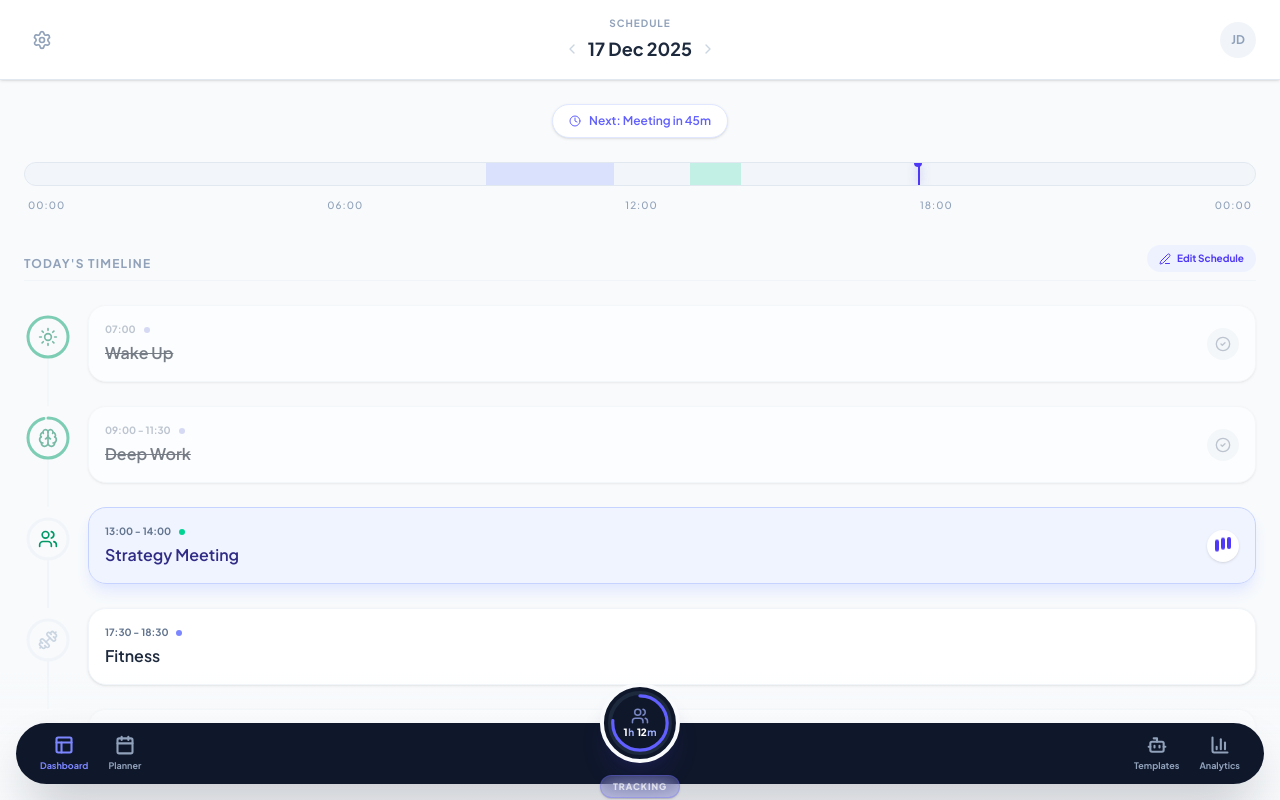
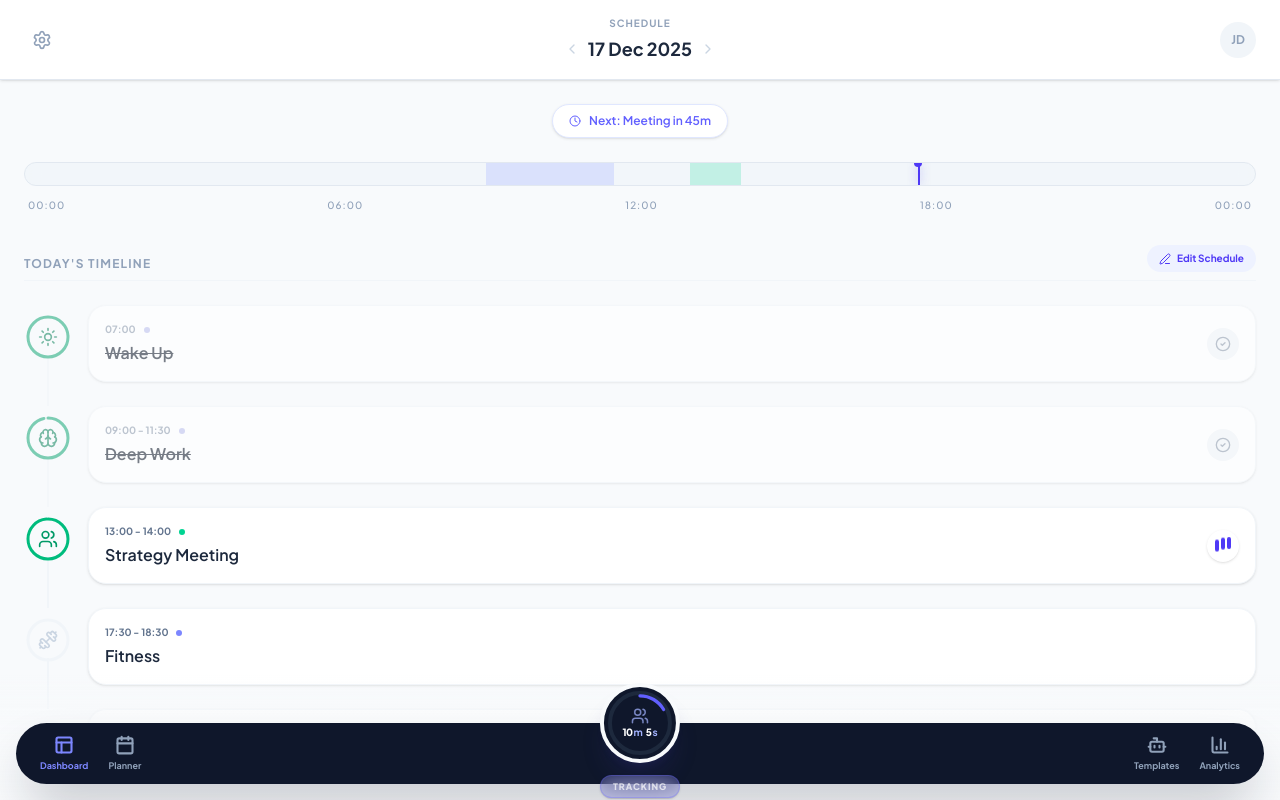
Before and after one commit to kysing02/integrity-app, a Next.js app: page / in a window 1280 px wide. Built offline with nearby package versions, Linux system fonts and the light colour scheme.

Commit message:
Stage: Simple Timer

```diff
--- a/src/app/page.tsx
+++ b/src/app/page.tsx
@@ -1,6 +1,6 @@
 "use client";
 
-import { useState } from 'react';
+import { useState, useEffect } from 'react';
 import TimelineRibbon from '@/components/dashboard/TimelineRibbon';
 import TaskRow from '@/components/dashboard/TaskRow';
 import FlexBucket from '@/components/dashboard/FlexBucket';
@@ -19,21 +19,40 @@ interface TaskItem {
   category: 'EFFICIENCY' | 'CONSISTENCY';
   icon: any;
   isDaily?: boolean;
+  elapsedSeconds: number; // NEW: Track real time
 }
+
+// --- Helper: Parse Time Strings to Seconds ---
+const parseDurationToSeconds = (timeStr: string): number => {
+  // Case 1: "09:00 - 11:30" (Schedule Range)
+  if (timeStr.includes(' - ')) {
+    const [start, end] = timeStr.split(' - ');
+    const [sH, sM] = start.split(':').map(Number);
+    const [eH, eM] = end.split(':').map(Number);
+    return ((eH * 60 + eM) - (sH * 60 + sM)) * 60;
+  }
+  // Case 2: "1h 30m" or "45m" (Daily Duration)
+  let total = 0;
+  const hours = timeStr.match(/(\d+)h/);
+  const minutes = timeStr.match(/(\d+)m/);
+  if (hours) total += parseInt(hours[1]) * 3600;
+  if (minutes) total += parseInt(minutes[1]) * 60;
+  return total > 0 ? total : 0; // Return 0 for single points like "07:00"
+};
 
 // --- Initial Data ---
 const INITIAL_SCHEDULE: TaskItem[] = [
-  { id: 's1', title: "Wake Up", timeRange: "07:00", score: 100, status: "completed", category: "CONSISTENCY", icon: Sun },
-  { id: 's2', title: "Deep Work", timeRange: "09:00 - 11:30", score: 96, status: "completed", category: "CONSISTENCY", icon: Brain },
-  { id: 's3', title: "Strategy Meeting", timeRange: "13:00 - 14:00", score: 98, status: "in_progress", category: "EFFICIENCY", icon: Users },
-  { id: 's4', title: "Fitness", timeRange: "17:30 - 18:30", score: 0, status: "pending", category: "CONSISTENCY", icon: Dumbbell },
-  { id: 's5', title: "Sleep", timeRange: "23:00", score: 0, status: "pending", category: "CONSISTENCY", icon: Moon }
+  { id: 's1', title: "Wake Up", timeRange: "07:00", score: 100, status: "completed", category: "CONSISTENCY", icon: Sun, elapsedSeconds: 0 },
+  { id: 's2', title: "Deep Work", timeRange: "09:00 - 11:30", score: 96, status: "completed", category: "CONSISTENCY", icon: Brain, elapsedSeconds: 9000 }, // Example: Completed full time
+  { id: 's3', title: "Strategy Meeting", timeRange: "13:00 - 14:00", score: 98, status: "in_progress", category: "EFFICIENCY", icon: Users, elapsedSeconds: 600 }, // 10 mins in
+  { id: 's4', title: "Fitness", timeRange: "17:30 - 18:30", score: 0, status: "pending", category: "CONSISTENCY", icon: Dumbbell, elapsedSeconds: 0 },
+  { id: 's5', title: "Sleep", timeRange: "23:00", score: 0, status: "pending", category: "CONSISTENCY", icon: Moon, elapsedSeconds: 0 }
 ];
 
 const INITIAL_DAILY: TaskItem[] = [
-  { id: 'd1', title: "Study", timeRange: "1h 30m", score: 0, status: 'pending', category: 'CONSISTENCY', icon: Pencil, isDaily: true },
-  { id: 'd2', title: "Read", timeRange: "45m", score: 0, status: 'pending', category: 'CONSISTENCY', icon: BookOpen, isDaily: true },
-  { id: 'd3', title: "Tidy Room", timeRange: "30m", score: 0, status: 'pending', category: 'EFFICIENCY', icon: Brush, isDaily: true },
+  { id: 'd1', title: "Study", timeRange: "1h 30m", score: 45, status: 'pending', category: 'CONSISTENCY', icon: Pencil, isDaily: true, elapsedSeconds: 2700 }, // 45 mins done
+  { id: 'd2', title: "Read", timeRange: "45m", score: 20, status: 'pending', category: 'CONSISTENCY', icon: BookOpen, isDaily: true, elapsedSeconds: 540 }, // 9 mins done
+  { id: 'd3', title: "Tidy Room", timeRange: "30m", score: 0, status: 'pending', category: 'EFFICIENCY', icon: Brush, isDaily: true, elapsedSeconds: 0 },
 ];
 
 export default function Dashboard() {
@@ -54,6 +73,33 @@ export default function Dashboard() {
   // MOCK TIMER DATA (We will make this real in the next step)
   const hours = 1;
   const minutes = 12;
+
+  // --- TIMER ENGINE ---
+  useEffect(() => {
+    let interval: NodeJS.Timeout;
+
+    if (activeTask) {
+      interval = setInterval(() => {
+        const isDaily = activeTask.isDaily;
+
+        // Function to update the specific list
+        const updateList = (list: TaskItem[]) => list.map(t => {
+          if (t.id === activeTask.id) {
+            return { ...t, elapsedSeconds: t.elapsedSeconds + 1 };
+          }
+          return t;
+        });
+
+        if (isDaily) {
+          setDailyActions(prev => updateList(prev));
+        } else {
+          setScheduleTasks(prev => updateList(prev));
+        }
+      }, 1000);
+    }
+
+    return () => clearInterval(interval);
+  }, [activeTask]); // Re-run when active task changes
 
   // --- Handlers ---
 
@@ -81,8 +127,8 @@ export default function Dashboard() {
 
   const handleBuildSchedule = () => {
     setScheduleTasks([
-      { id: 's1', title: "Wake Up", timeRange: "07:00", score: 0, status: "pending", category: "CONSISTENCY", icon: Sun },
-      { id: 's99', title: "Sleep", timeRange: "23:00", score: 0, status: "pending", category: "CONSISTENCY", icon: Moon }
+      { id: 's1', title: "Wake Up", timeRange: "07:00", score: 0, status: "pending", category: "CONSISTENCY", icon: Sun, elapsedSeconds: 0 },
+      { id: 's99', title: "Sleep", timeRange: "23:00", score: 0, status: "pending", category: "CONSISTENCY", icon: Moon, elapsedSeconds: 0 }
     ]);
     setHasSchedule(true);
     setIsEditing(true);
@@ -102,7 +148,8 @@ export default function Dashboard() {
       score: 0,
       status: 'pending',
       category: 'CONSISTENCY',
-      icon: Brain
+      icon: Brain,
+      elapsedSeconds: 0 // Init
     };
     const newTasks = [...scheduleTasks];
     newTasks.splice(index + 1, 0, newTask);
@@ -119,8 +166,9 @@ export default function Dashboard() {
       score: 0,
       status: 'pending',
       category: 'EFFICIENCY',
-      icon: Sparkles, // Template Icon
-      isDaily: true
+      icon: Sparkles,
+      isDaily: true,
+      elapsedSeconds: 0 // Init
     };
     setDailyActions([...dailyActions, newAction]);
   };
@@ -158,6 +206,18 @@ export default function Dashboard() {
   };
 
   const pillState = getPillState();
+
+  // --- ORB DATA CALCULATION ---
+  const activeTotalSeconds = activeTask ? parseDurationToSeconds(activeTask.timeRange) : 0;
+  const activeElapsed = activeTask ? activeTask.elapsedSeconds : 0;
+
+  // Calculate Hours, Minutes, Seconds for Orb Display
+  const orbHours = Math.floor(activeElapsed / 3600);
+  const orbMinutes = Math.floor((activeElapsed % 3600) / 60);
+  const orbSeconds = activeElapsed % 60; // NEW: Calculate seconds
+
+  // Calculate Progress Percentage for Orb Ring
+  const orbProgress = activeTotalSeconds > 0 ? (activeElapsed / activeTotalSeconds) * 213 : 0; // 213 is strokeDasharray
 
   return (
     <main className="h-full w-full bg-slate-50 text-slate-900 font-sans relative overflow-hidden flex flex-col">
@@ -237,11 +297,13 @@ export default function Dashboard() {
                   <div className="space-y-0">
                     {scheduleTasks.map((task, index) => {
                       const isTaskLocked = task.status === 'completed' || task.status === 'in_progress';
-                      const isCurrentSlot = task.id === 's3';
+                      // Note: We use task.score for "Responsibility Score" in timeline (Integrity),
+                      // not live progress. Live progress is usually just for the active view/orb.
 
                       return (
                         <div key={task.id} onClick={() => !isEditing && task.status !== 'completed' && handleToggleTask(task.id, false)}>
                           <TaskRow
+                            // ... props ...
                             id={task.id}
                             title={task.title}
                             timeRange={task.timeRange}
@@ -252,7 +314,6 @@ export default function Dashboard() {
                             isLast={index === scheduleTasks.length - 1}
                             isEditing={isEditing}
                             isLocked={isTaskLocked}
-                            isCurrentTimeSlot={isCurrentSlot}
                             onDelete={() => handleDeleteTask(task.id)}
                             onInsert={() => handleInsertTask(index)}
                           />
@@ -309,26 +370,31 @@ export default function Dashboard() {
 
                 {/* GRID LAYOUT (4 Columns) */}
                 <div className="grid grid-cols-4 gap-4">
-                  {hasSchedule && dailyActions.map((action, index) => (
+                  {hasSchedule && dailyActions.map((action, index) => {
+                    const totalSecs = parseDurationToSeconds(action.timeRange);
+                    const progressPct = totalSecs > 0 ? (action.elapsedSeconds / totalSecs) * 100 : 0;
+
+                    return (
                       <TaskCircle
                         key={action.id}
                         title={action.title}
                         duration={action.timeRange}
                         Icon={action.icon}
                         category={action.category}
-                      // FIX: Use action.score if not active, so we see saved progress
-                      progress={action.score}
+                        // PASS REAL PROGRESS
+                        progress={progressPct}
                         isActive={action.status === 'in_progress'}
                         onClick={() => handleToggleTask(action.id, true)}
 
-                      // Edit Mode Props
+                        // Edit Props
                         isEditing={isEditingActions}
                         onDelete={() => handleDeleteDailyAction(action.id)}
                         onDragStart={() => handleDragStart(index)}
                         onDragOver={(e) => handleDragOver(e, index)}
                         onDrop={handleDrop}
                       />
-                  ))}
+                    );
+                  })}
 
                   {/* Add New Button (Appends template to grid) */}
                   <div
@@ -351,6 +417,7 @@ export default function Dashboard() {
         <div className="absolute bottom-0 w-full h-32 bg-gradient-to-t from-slate-50 via-slate-50/90 to-transparent pointer-events-none" />
         <div className="relative pb-[env(safe-area-inset-bottom)]">
           <nav className="mx-4 mb-4 bg-slate-900 text-slate-400 rounded-[2.5rem] px-6 py-3 flex justify-between items-center shadow-2xl shadow-slate-900/30 relative z-50">
+            {/* ... Buttons ... */}
             <div className="flex gap-5">
               <button className="flex flex-col items-center gap-1 text-indigo-400 transition-colors">
                 <Layout size={20} strokeWidth={2.5} />
@@ -372,7 +439,7 @@ export default function Dashboard() {
                 <span className="text-[9px] font-bold">Analytics</span>
               </button>
             </div>
-            {/* THE COMMAND ORB - UPDATED UI */}
+            {/* THE COMMAND ORB - LIVE DATA */}
             <div className="absolute left-1/2 -top-10 -translate-x-1/2 flex flex-col items-center z-50">
               <div className="relative w-20 h-20 rounded-full bg-slate-900 border-4 border-slate-50 shadow-xl shadow-indigo-900/20 flex items-center justify-center mb-3">
                 <div className="absolute inset-1 rounded-full border-4 border-slate-800" />
@@ -381,7 +448,8 @@ export default function Dashboard() {
                     <circle
                       cx="40" cy="40" r="34" stroke="currentColor" strokeWidth="4" fill="none"
                       strokeDasharray="213"
-                      strokeDashoffset={activeTask ? "50" : "213"}
+                      // LIVE PROGRESS
+                      strokeDashoffset={activeTask ? (213 - orbProgress) : 213}
                       className={`${activeTask ? 'text-indigo-500' : 'text-slate-700'} transition-all duration-1000 ease-in-out`}
                       strokeLinecap="round"
                     />
@@ -395,15 +463,21 @@ export default function Dashboard() {
 
                     {activeTask ? (
                       <div className="flex items-baseline gap-[1px]">
-                        {/* HOURS LOGIC */}
-                        {hours > 0 && (
+                        {/* LIVE HOURS & MINUTES */}
+                        {/* HOURS */}
+                        {orbHours > 0 && (
                           <>
-                            <span className="text-[10px] font-black tracking-tighter">{hours}</span>
+                            <span className="text-[10px] font-black tracking-tighter">{orbHours}</span>
                             <span className="text-[10px] font-bold text-indigo-300 mr-0.5">h</span>
                           </>
                         )}
-                        <span className="text-[10px] font-black tracking-tighter">{minutes}</span>
-                        <span className="text-[10px] font-bold text-indigo-300">m</span>
+                        {/* MINUTES */}
+                        <span className="text-[10px] font-black tracking-tighter">{orbMinutes}</span>
+                        <span className="text-[10px] font-bold text-indigo-300 mr-0.5">m</span>
+
+                        {/* SECONDS (NEW) */}
+                        <span className="text-[10px] font-black tracking-tighter">{orbSeconds}</span>
+                        <span className="text-[10px] font-bold text-indigo-300">s</span>
                       </div>
                     ) : (
                       <span className="text-[10px] font-bold text-slate-500">IDLE</span>
```
Lines whose indentation alone changed are shown as unchanged.
